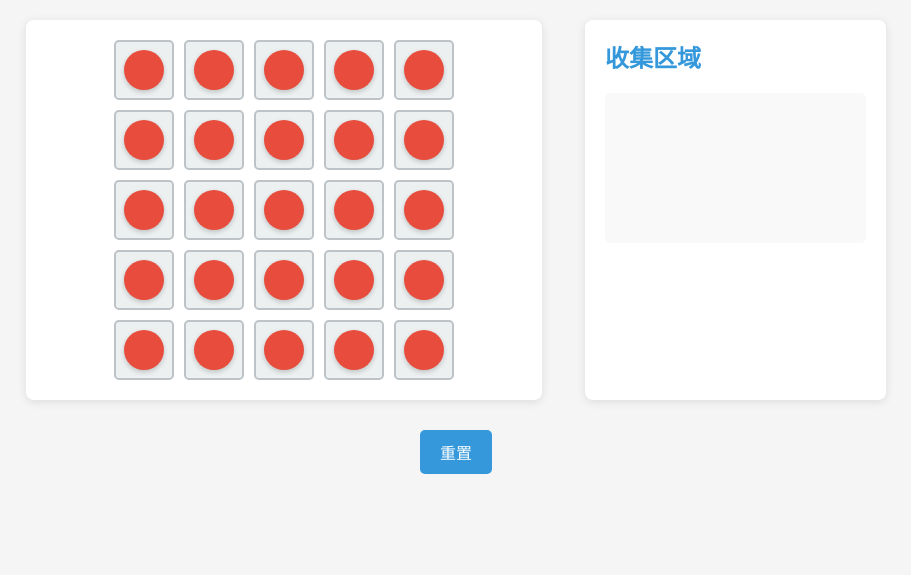
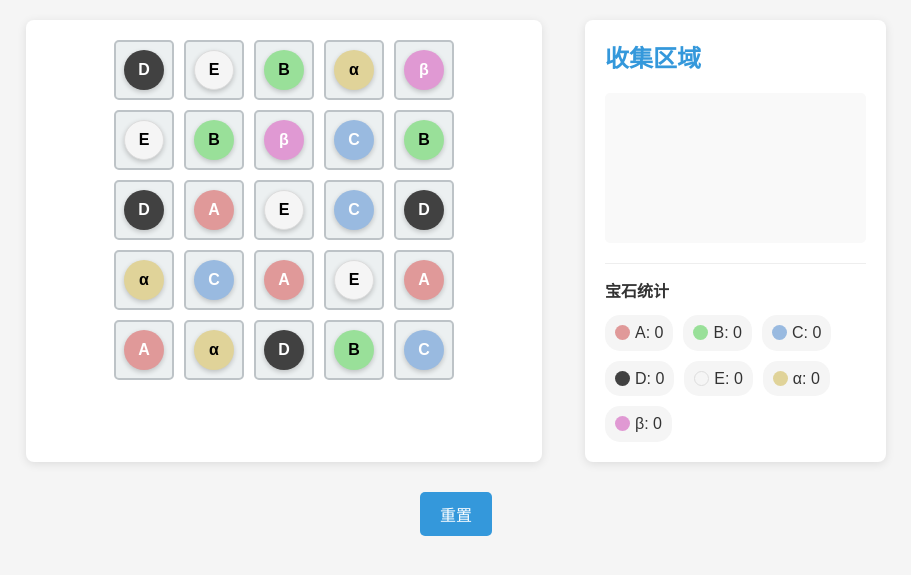
Before and after one commit to c1921/Splendor-Duel, a FastAPI app: page / in a window 1280 px wide. Shown: the top 575 px of the page, without its empty margins (184-1095 px from the left). Run offline with FastAPI, Linux system fonts and the light colour scheme.

Commit message:
新增：宝石类

```diff
--- a/app/main.py
+++ b/app/main.py
@@ -4,10 +4,11 @@ from fastapi.staticfiles import StaticFiles
 from fastapi.templating import Jinja2Templates
 import uvicorn
 from pydantic import BaseModel
-from typing import List, Optional
+from typing import List, Optional, Dict
 import json
+import random
 
-app = FastAPI(title="格子游戏")
+app = FastAPI(title="Splendor-Duel")
 
 # 挂载静态文件目录
 app.mount("/static", StaticFiles(directory="app/static"), name="static")
@@ -15,12 +16,67 @@ app.mount("/static", StaticFiles(directory="app/static"), name="static")
 # 初始化模板目录
 templates = Jinja2Templates(directory="app/templates")
 
+# 宝石类型及数量定义
+class GemType:
+    A = "A"
+    B = "B"
+    C = "C"
+    D = "D"
+    E = "E"
+    ALPHA = "α"
+    BETA = "β"
+
+# 宝石数量配置
+GEM_COUNTS = {
+    GemType.A: 4,
+    GemType.B: 4,
+    GemType.C: 4,
+    GemType.D: 4,
+    GemType.E: 4,
+    GemType.ALPHA: 3,
+    GemType.BETA: 2
+}
+
+# 宝石类
+class Gem:
+    def __init__(self, gem_id: int, gem_type: str):
+        self.id = gem_id
+        self.type = gem_type
+
+    def to_dict(self):
+        return {
+            "id": self.id,
+            "type": self.type
+        }
+
 # 游戏状态
 class GameState:
     def __init__(self):
         self.grid_size = 5
-        self.grid = [[{"id": i * self.grid_size + j, "token": True} for j in range(self.grid_size)] for i in range(self.grid_size)]
+        self.grid = [[{"id": i * self.grid_size + j, "has_gem": True, "gem": None} for j in range(self.grid_size)] for i in range(self.grid_size)]
         self.collection_area = []
+        self.initialize_gems()
+
+    def initialize_gems(self):
+        # 创建所有宝石
+        all_gems = []
+        gem_id = 0
+
+        for gem_type, count in GEM_COUNTS.items():
+            for _ in range(count):
+                all_gems.append(Gem(gem_id, gem_type))
+                gem_id += 1
+
+        # 随机打乱宝石
+        random.shuffle(all_gems)
+
+        # 将宝石放入格子
+        gem_index = 0
+        for i in range(self.grid_size):
+            for j in range(self.grid_size):
+                if gem_index < len(all_gems):
+                    self.grid[i][j]["gem"] = all_gems[gem_index].to_dict()
+                    gem_index += 1
 
     def get_grid(self):
         return self.grid
@@ -38,11 +94,13 @@ class GameState:
 
         if 0 <= row < self.grid_size and 0 <= col < self.grid_size:
             cell = self.grid[row][col]
-            if cell["token"]:
-                # 移除令牌
-                cell["token"] = False
+            if cell["has_gem"] and cell["gem"]:
+                # 标记格子为空
+                cell["has_gem"] = False
                 # 添加到收集区
-                self.collection_area.append(cell["id"])
+                self.collection_area.append(cell["gem"])
+                # 清除格子中的宝石
+                cell["gem"] = None
                 return True
         return False
 
@@ -69,7 +127,7 @@ async def get_grid():
         "collection_area": game_state.get_collection_area()
     }
 
-# API路由 - 移动令牌
+# API路由 - 移动宝石
 @app.post("/api/move")
 async def move_token(row: str = Form(...), col: str = Form(...)):
     success = game_state.move_token(row, col)
@@ -93,4 +151,4 @@ async def reset_game():
     }
 
 if __name__ == "__main__":
-    uvicorn.run("app.main:app", host="0.0.0.0", port=8000, reload=True)
+    uvicorn.run("app.main:app", host="127.0.0.1", port=8000, reload=True)
--- a/app/static/css/styles.css
+++ b/app/static/css/styles.css
@@ -2,6 +2,17 @@
      margin: 0;
      padding: 0;
      box-sizing: border-box;
+ }
+
+ :root {
+     /* 宝石颜色定义 */
+     --gem-A-color: #e09999; /* 红色 */
+     --gem-B-color: #99e099; /* 绿色 */
+     --gem-C-color: #99bae0; /* 蓝色 */
+     --gem-D-color: #414141; /* 黑色 */
+     --gem-E-color: #f5f5f5; /* 白色 */
+     --gem-alpha-color: #e0d399; /* 黄色 */
+     --gem-beta-color: #e099d3; /* 粉紫色 */
  }
 
  body {
@@ -84,15 +95,56 @@
      background-color: #eaeded;
  }
 
- .token {
+ .gem {
      width: 40px;
      height: 40px;
-     background-color: #e74c3c;
      border-radius: 50%;
      box-shadow: 0 2px 5px rgba(0, 0, 0, 0.2);
+     display: flex;
+     justify-content: center;
+     align-items: center;
+     font-weight: bold;
+     font-size: 16px;
  }
 
- .collected-tokens {
+ /* 宝石类型样式 */
+ .gem.type-A {
+     background-color: var(--gem-A-color);
+     color: white;
+ }
+
+ .gem.type-B {
+     background-color: var(--gem-B-color);
+     color: black;
+ }
+
+ .gem.type-C {
+     background-color: var(--gem-C-color);
+     color: white;
+ }
+
+ .gem.type-D {
+     background-color: var(--gem-D-color);
+     color: white;
+ }
+
+ .gem.type-E {
+     background-color: var(--gem-E-color);
+     color: black;
+     border: 1px solid #ddd;
+ }
+
+ .gem.type-α {
+     background-color: var(--gem-alpha-color);
+     color: black;
+ }
+
+ .gem.type-β {
+     background-color: var(--gem-beta-color);
+     color: white;
+ }
+
+ .collected-gems {
      display: flex;
      flex-wrap: wrap;
      gap: 10px;
@@ -100,10 +152,6 @@
      background-color: #f9f9f9;
      border-radius: 5px;
      min-height: 150px;
- }
-
- .token.collected {
-     background-color: #2ecc71;
  }
 
  .controls {
@@ -125,6 +173,50 @@
      background-color: #2980b9;
  }
 
+ .gem-count {
+     margin-top: 20px;
+     border-top: 1px solid #eee;
+     padding-top: 15px;
+ }
+
+ .gem-count-title {
+     font-weight: bold;
+     margin-bottom: 10px;
+ }
+
+ .gem-count-list {
+     display: flex;
+     flex-wrap: wrap;
+     gap: 10px;
+ }
+
+ .gem-count-item {
+     display: flex;
+     align-items: center;
+     background: #f5f5f5;
+     padding: 5px 10px;
+     border-radius: 15px;
+ }
+
+ .gem-count-color {
+     width: 15px;
+     height: 15px;
+     border-radius: 50%;
+     margin-right: 5px;
+ }
+
+ /* 统计区域的颜色指示器 */
+ .gem-count-color.A { background-color: var(--gem-A-color); }
+ .gem-count-color.B { background-color: var(--gem-B-color); }
+ .gem-count-color.C { background-color: var(--gem-C-color); }
+ .gem-count-color.D { background-color: var(--gem-D-color); }
+ .gem-count-color.E {
+     background-color: var(--gem-E-color);
+     border: 1px solid #ddd;
+ }
+ .gem-count-color.α { background-color: var(--gem-alpha-color); }
+ .gem-count-color.β { background-color: var(--gem-beta-color); }
+
  @media (max-width: 768px) {
      .game-container {
          flex-direction: column;
@@ -141,8 +233,9 @@
          height: 50px;
      }
 
-     .token {
+     .gem {
          width: 30px;
          height: 30px;
+         font-size: 14px;
      }
  }
--- a/app/static/js/game.js
+++ b/app/static/js/game.js
@@ -88,25 +88,57 @@ document.addEventListener('DOMContentLoaded', () => {
             cell.innerHTML = '';
 
             // 更新格子样式和内容
-            if (cellData.token) {
+            if (cellData.has_gem && cellData.gem) {
                 cell.classList.remove('empty');
-                const tokenElement = document.createElement('div');
-                tokenElement.className = 'token';
-                cell.appendChild(tokenElement);
+                const gemElement = document.createElement('div');
+                gemElement.className = `gem type-${cellData.gem.type}`;
+                gemElement.textContent = cellData.gem.type;
+                cell.appendChild(gemElement);
             } else {
                 cell.classList.add('empty');
             }
         });
 
         // 更新收集区
-        const collectionContainer = document.querySelector('.collected-tokens');
+        const collectionContainer = document.querySelector('.collected-gems');
         collectionContainer.innerHTML = '';
 
-        collection_area.forEach(tokenId => {
-            const tokenElement = document.createElement('div');
-            tokenElement.className = 'token collected';
-            tokenElement.setAttribute('data-id', tokenId);
-            collectionContainer.appendChild(tokenElement);
+        // 创建宝石计数对象
+        const gemCounts = {
+            'A': 0, 'B': 0, 'C': 0, 'D': 0, 'E': 0, 'α': 0, 'β': 0
+        };
+
+        // 添加收集的宝石
+        collection_area.forEach(gem => {
+            const gemElement = document.createElement('div');
+            gemElement.className = `gem type-${gem.type}`;
+            gemElement.setAttribute('data-id', gem.id);
+            gemElement.textContent = gem.type;
+            collectionContainer.appendChild(gemElement);
+
+            // 增加宝石计数
+            gemCounts[gem.type]++;
         });
+
+        // 更新宝石统计
+        const gemCountList = document.querySelector('.gem-count-list');
+        if (gemCountList) {
+            gemCountList.innerHTML = '';
+
+            for (const [type, count] of Object.entries(gemCounts)) {
+                const countItem = document.createElement('div');
+                countItem.className = 'gem-count-item';
+
+                const colorDiv = document.createElement('div');
+                colorDiv.className = `gem-count-color ${type}`;
+
+                const countSpan = document.createElement('span');
+                countSpan.textContent = `${type}: ${count}`;
+
+                countItem.appendChild(colorDiv);
+                countItem.appendChild(countSpan);
+                gemCountList.appendChild(countItem);
+            }
+        }
     }
 });
--- a/app/templates/index.html
+++ b/app/templates/index.html
@@ -16,11 +16,13 @@
                         <div class="row">
                             {% for col_index in range(grid[row_index]|length) %}
                                 {% set cell = grid[row_index][col_index] %}
-                                <div class="cell {% if not cell.token %}empty{% endif %}"
+                                <div class="cell {% if not cell.has_gem %}empty{% endif %}"
                                      data-row="{{ row_index }}"
                                      data-col="{{ col_index }}">
-                                    {% if cell.token %}
-                                        <div class="token"></div>
+                                    {% if cell.has_gem and cell.gem %}
+                                        <div class="gem type-{{ cell.gem.type }}">
+                                            {{ cell.gem.type }}
+                                        </div>
                                     {% endif %}
                                 </div>
                             {% endfor %}
@@ -31,10 +33,30 @@
 
             <div class="collection-area">
                 <h2>收集区域</h2>
-                <div class="collected-tokens">
-                    {% for token_id in collection_area %}
-                        <div class="token collected" data-id="{{ token_id }}"></div>
+                <div class="collected-gems">
+                    {% for gem in collection_area %}
+                        <div class="gem type-{{ gem.type }}" data-id="{{ gem.id }}">
+                            {{ gem.type }}
+                        </div>
                     {% endfor %}
+                </div>
+
+                <div class="gem-count">
+                    <div class="gem-count-title">宝石统计</div>
+                    <div class="gem-count-list">
+                        {% set gem_types = {'A': 0, 'B': 0, 'C': 0, 'D': 0, 'E': 0, 'α': 0, 'β': 0} %}
+
+                        {% for gem in collection_area %}
+                            {% set _ = gem_types.update({gem.type: gem_types[gem.type] + 1}) %}
+                        {% endfor %}
+
+                        {% for type, count in gem_types.items() %}
+                            <div class="gem-count-item">
+                                <div class="gem-count-color {{ type }}"></div>
+                                <span>{{ type }}: {{ count }}</span>
+                            </div>
+                        {% endfor %}
+                    </div>
                 </div>
             </div>
         </div>
```
